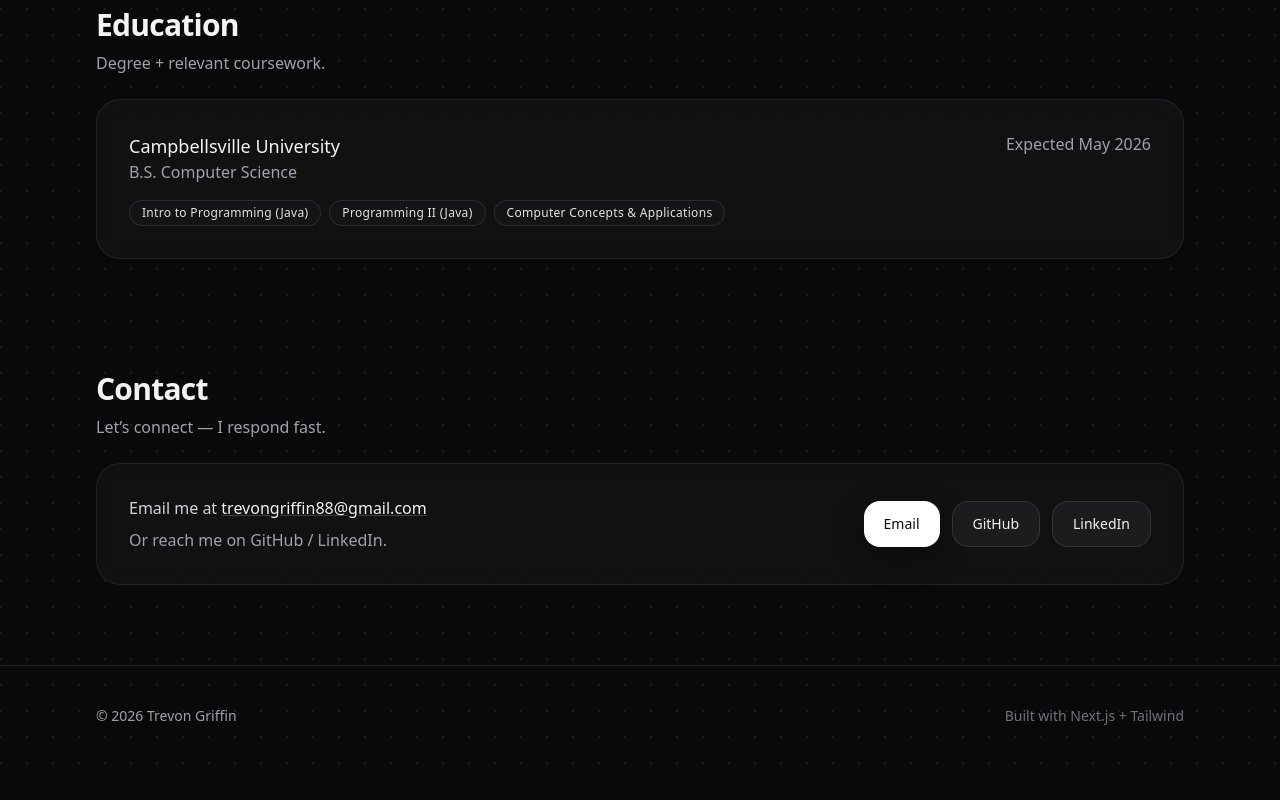
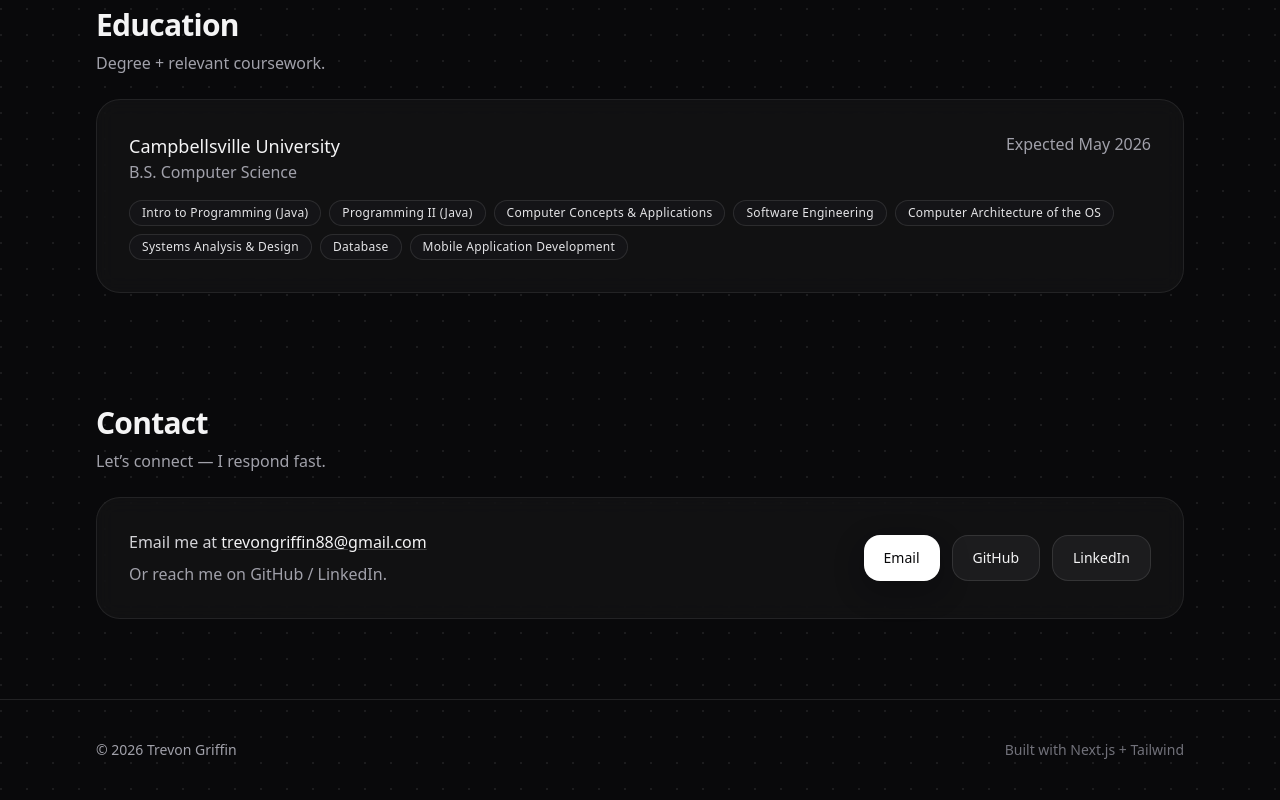
Before and after one commit to TrevonG12/Initial-portfolio, a Next.js app: page / in a window 1280 px wide. Shown: the part 3476-4276 px from the top of the page. Before the commit the page ends 4242 px from the top, so only its background shows below. Built offline with nearby package versions, Linux system fonts and the light colour scheme.

Commit message:
Add relevant coursework to portfolio

```diff
--- a/src/data/site.ts
+++ b/src/data/site.ts
@@ -115,6 +115,6 @@ export const site = {
     school: "Campbellsville University",
     degree: "B.S. Computer Science",
     grad: "Expected May 2026",
-    courses: ["Intro to Programming (Java)", "Programming II (Java)", "Computer Concepts & Applications"]
+    courses: ["Intro to Programming (Java)", "Programming II (Java)", "Computer Concepts & Applications", "Software Engineering", "Computer Architecture of the OS", "Systems Analysis & Design", "Database", "Mobile Application Development"]
   }
 } as const;
```
